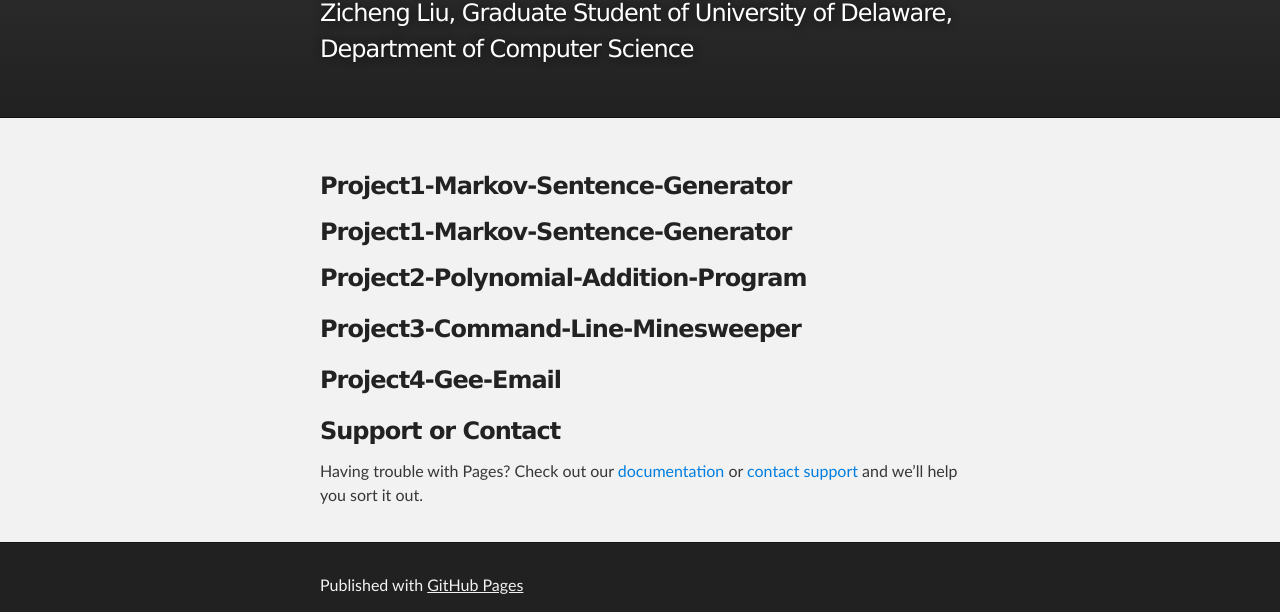
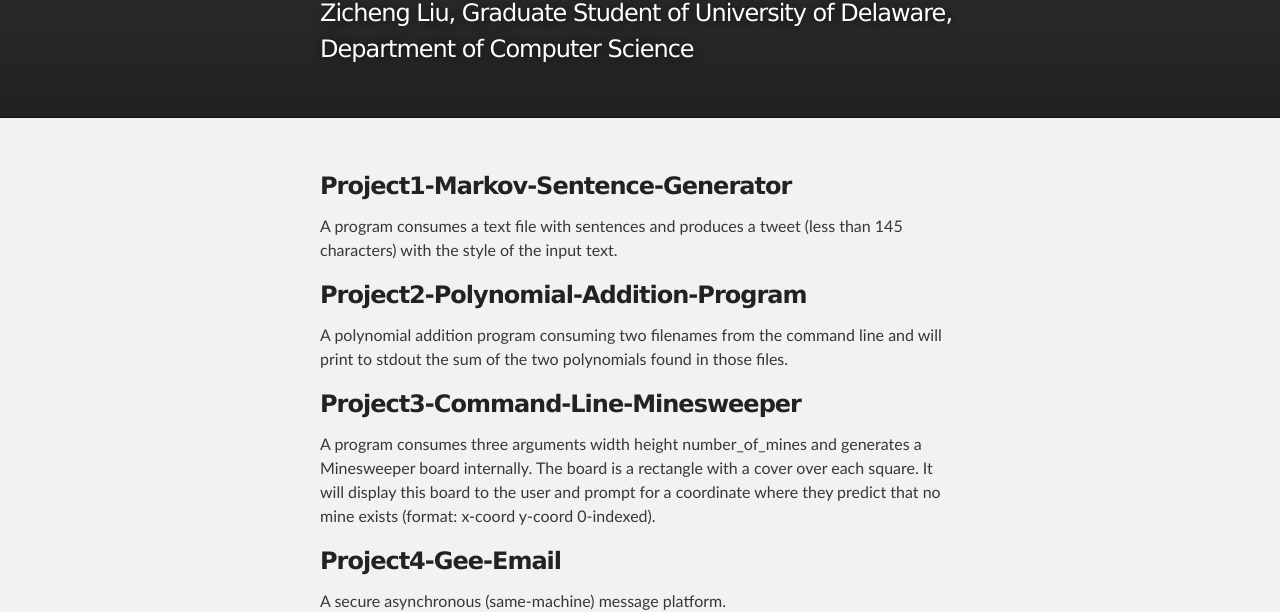
Before and after one commit to CPEG-Porfolio/CPEG-Porfolio.github.io, a plain HTML site: page index.html in a window 1280 px wide. Shown: the part 191-803 px from the top of the page. Drawn offline with Linux system fonts and the light colour scheme.

Commit message:
Update index.html

```diff
--- a/index.html
+++ b/index.html
@@ -27,28 +27,18 @@
     <!-- MAIN CONTENT -->
     <div id="main_content_wrap" class="outer">
       <section id="main_content" class="inner">
-        <h3>
-<a id="welcome-to-github-pages" class="anchor" href="#welcome-to-github-pages" aria-hidden="true"><span aria-hidden="true" class="octicon octicon-link"></span></a>Project1-Markov-Sentence-Generator</h3>
+
 
 <a href="http://markov.zichengl.me"><h3>Project1-Markov-Sentence-Generator</h3></a>
+        <p>A program consumes a text file with sentences and produces a tweet (less than 145 characters) with the style of the input text. </p>
+<a href="http://markov.zichengl.me"><h3>Project2-Polynomial-Addition-Program</h3></a>
+         <p>A polynomial addition program consuming two filenames from the command line and will print to stdout the sum of the two polynomials found in those files. </p>
+<a href="http://markov.zichengl.me"><h3>Project3-Command-Line-Minesweeper</h3></a>
+         <p>A program consumes three arguments width height number_of_mines and generates a Minesweeper board internally. The board is a rectangle with a cover over each square. It will display this board to the user and prompt for a coordinate where they predict that no mine exists (format: x-coord y-coord 0-indexed).</p>
+<a href="http://markov.zichengl.me"><h3>Project4-Gee-Email</h3></a>
+         <p> A secure asynchronous (same-machine) message platform.</p>
 
-<h3>
-<a id="designer-templates" class="anchor" href="#designer-templates" aria-hidden="true"><span aria-hidden="true" class="octicon octicon-link"></span></a>Project2-Polynomial-Addition-Program</h3>
 
-<p></p>
-
-<h3>
-<a id="creating-pages-manually" class="anchor" href="#creating-pages-manually" aria-hidden="true"><span aria-hidden="true" class="octicon octicon-link"></span></a>Project3-Command-Line-Minesweeper</h3>
-
-<p></p>
-
-<h3>
-<a id="authors-and-contributors" class="anchor" href="#authors-and-contributors" aria-hidden="true"><span aria-hidden="true" class="octicon octicon-link"></span></a>Project4-Gee-Email</h3>
-
-<p></p>
-
-<h3>
-<a id="support-or-contact" class="anchor" href="#support-or-contact" aria-hidden="true"><span aria-hidden="true" class="octicon octicon-link"></span></a>Support or Contact</h3>
 
 <p>Having trouble with Pages? Check out our <a href="https://help.github.com/pages">documentation</a> or <a href="https://github.com/contact">contact support</a> and we’ll help you sort it out.</p>
       </section>
```
